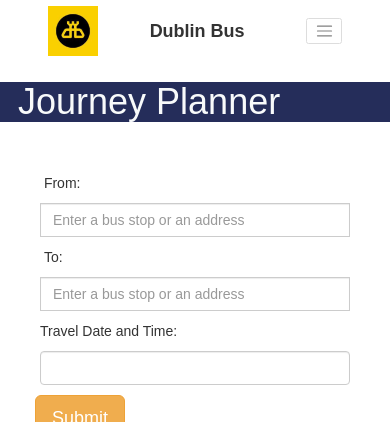
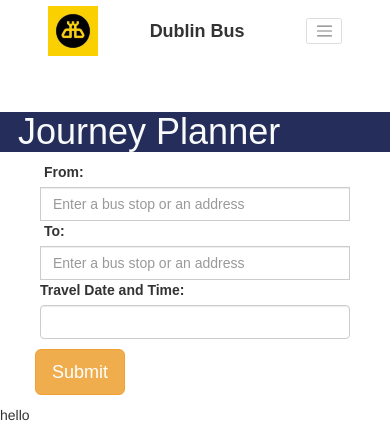
Before and after one commit to Bestmart721/Dublin_bus_official, a Django app: page / in a window 390 px wide. Shown: the top 422 px of the page. Run offline with Django 3.2, Linux system fonts and the light colour scheme; some libraries are stand-ins or nearby versions.

Commit message:
Some minor changes to improve the layout in the mobile version. I also changed the alert to reproduce the input info on the page to make sure the values were being captured. This is the first step in creating the travel info windo that will pop up when a user searches for directions. The next step is to try and make that card

```diff
--- a/django_server/dublin_bus/bus/templates/bus/index.html
+++ b/django_server/dublin_bus/bus/templates/bus/index.html
@@ -2,34 +2,28 @@
 {% load static %}
 
 {% block content %}
+<p id="test"></p>
 <h1>Journey Planner</h1>
     <div class="row">
-
     <div class="col-md-6" id="col1">
-        <div class="row"><h2 class="col-sm-6"></h2></div>
         <div class="col-md-12" id="journey-planner">
-
         <form id="form1">
-            <p>&nbsp;From:&nbsp;</p>
+            <label>&nbsp;From:&nbsp;</label>
             <div class="input-group">
               <input id="searchTextField_start" type="text" class="form-control" placeholder="Enter a bus stop or an address">
             </div>
-
-            <p>&nbsp;To:&nbsp;</p>
+            <label>&nbsp;To:&nbsp;</label>
             <div class="input-group">
               <input id="searchTextField_destination" type="text" class="form-control" placeholder="Enter a bus stop or an address">
             </div>
-
-
          <script src="https://ajax.googleapis.com/ajax/libs/jquery/1.12.4/jquery.min.js"></script>
 
       <div class="row">
           <div class='col-lg-6'>
-            <p>Travel Date and Time:</p>
-              <input type='text' class="form-control" id='datetimepicker4' />
+            <label>Travel Date and Time:</label><input type='text' class="form-control" id='datetimepicker4' />
           </div>
+          <!-- Script for the Date Time Picker -->
           <script type="text/javascript">
-
           var today = new Date();
           var end = new Date('12/31/2020');
               $(function () {
@@ -37,27 +31,26 @@
                       minDate: today,
                       maxDate: end,
                       format: 'DD/MM/YY H:mm A',
-
                   });
               });
               </script>
       </div>
           </div>
         </form>
-        <input type="submit" form="form1" class="btn btn-warning btn-info btn-lg" value="Submit" onclick="myFunction()" style="margin-top: 10px; margin-bottom: 10px;">
+
+        <input type="button" form="form1" class="btn btn-warning btn-info btn-lg" value="Submit" onclick="myFunction()" style="margin-top: 10px; margin-bottom: 10px;">
     </div>
+
     <script>
       function myFunction() {
         var input1 = document.getElementById("searchTextField_start").value;
         var input2 = document.getElementById("searchTextField_destination").value;
         var input3 = document.getElementById("datetimepicker4").value;
-        alert("The starting destination is: " + input1 + " and the destination is " + input2 + " and the time and date is " + input3)
+        document.getElementById("test").innerHTML = "The starting destination is: " + input1 + " and the destination is " + input2 + " and the time and date is " + input3;
       }
       </script>
-
     <div class="col-md-6"><div id="map"> hello </div></div>
         </div>
-
         <script src="https://cdn.jsdelivr.net/momentjs/2.14.1/moment.min.js"></script>
         <script src="https://maxcdn.bootstrapcdn.com/bootstrap/3.3.6/js/bootstrap.min.js"></script>
         <script src="https://cdnjs.cloudflare.com/ajax/libs/bootstrap-datetimepicker/4.17.37/js/bootstrap-datetimepicker.min.js"></script>
--- a/django_server/dublin_bus/bus/templates/bus/login.html
+++ b/django_server/dublin_bus/bus/templates/bus/login.html
@@ -3,10 +3,8 @@
 {% load static %}
 {% block content %}
 <script src="https://code.jquery.com/jquery-3.5.1.slim.min.js"></script>
-<h1>User Log-in</h1>
-<div class="row px-md-5">
-
-  <h2 class="col-sm-6"></h2>
+  <h1>User Log-in</h1>
+<div class="row">
 </div>
 <div class="row">
   <div id="col2" class="col-md-6">
--- a/django_server/dublin_bus/users/templates/users/register.html
+++ b/django_server/dublin_bus/users/templates/users/register.html
@@ -6,7 +6,7 @@
 <div class="row">
 <div class="col-md-6" id="col1">
 <div class = "content-section cold-md-12">
-    <form method="POST" style="margin-top: 30px;">
+    <form method="POST" style="margin-top: 10px;">
         {% csrf_token %}
         <fieldset class="form-group">
 
```
